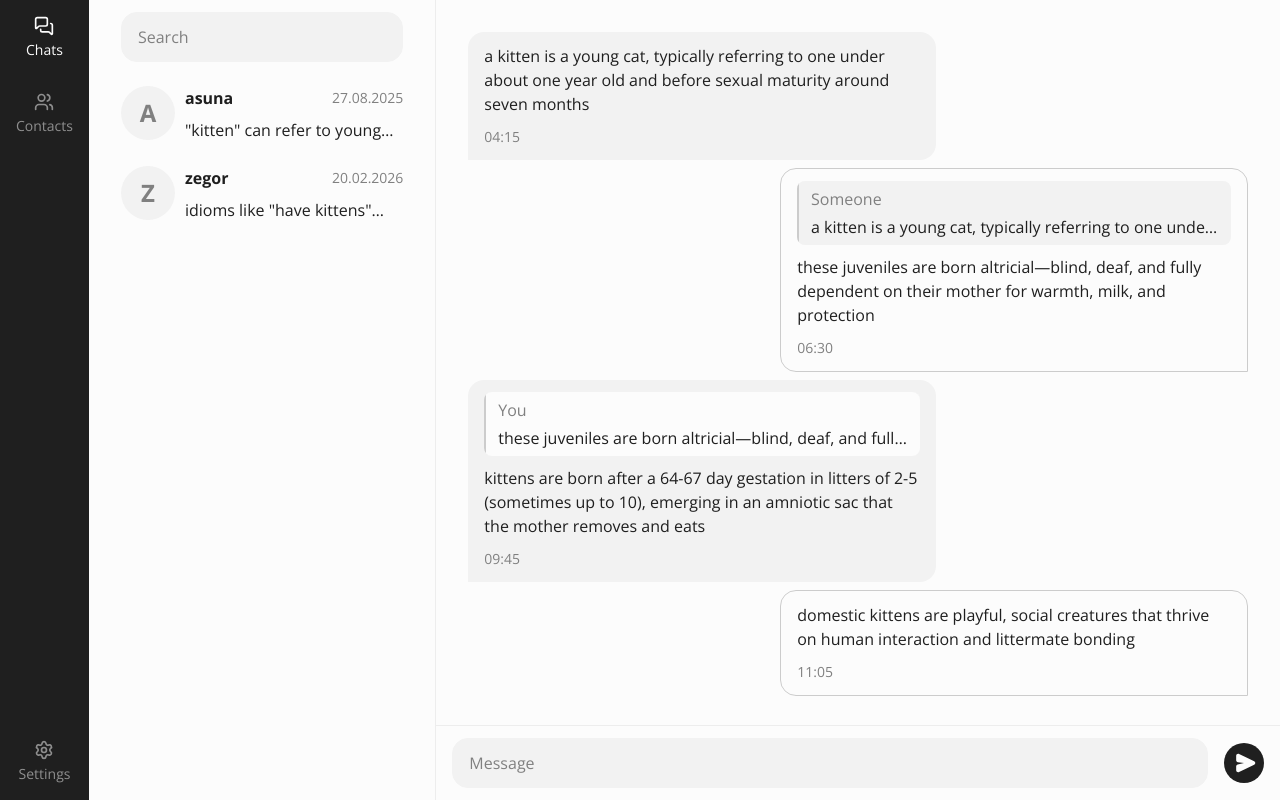
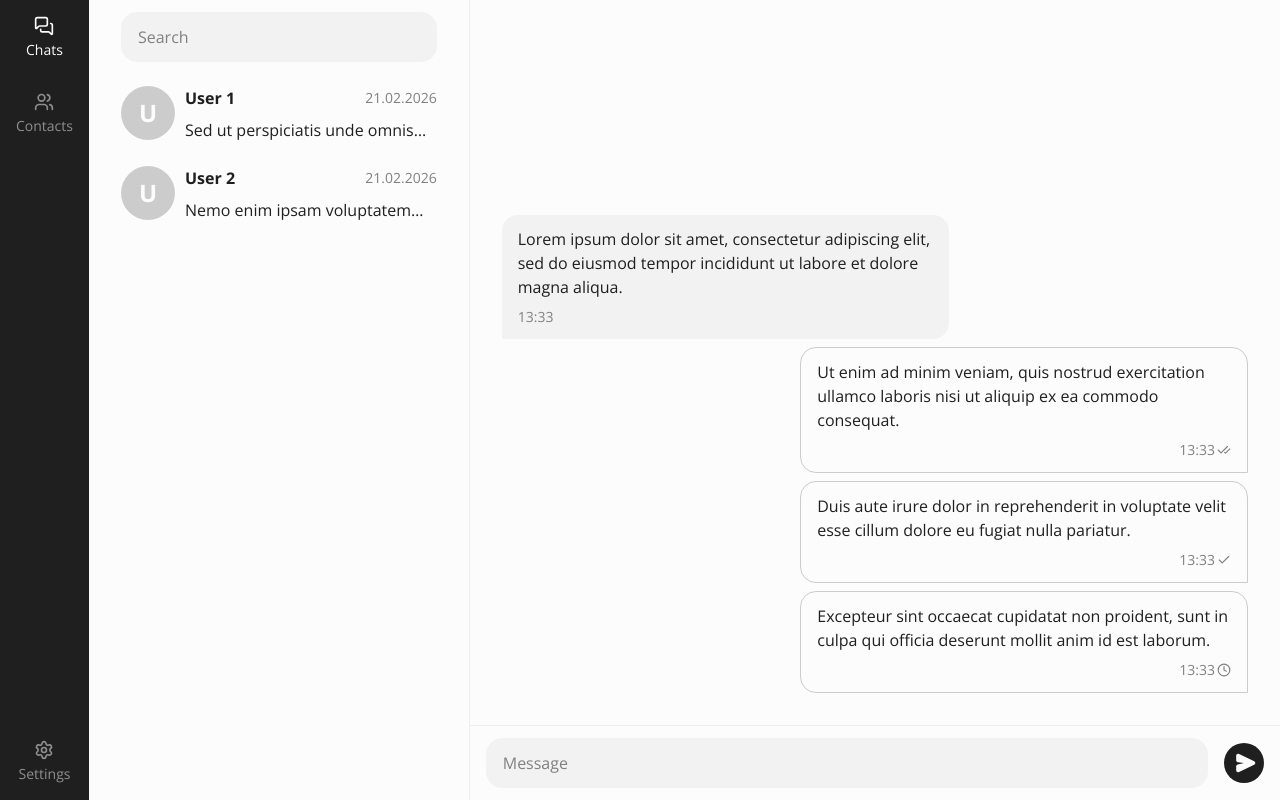
Before and after one commit to asxnah/chat, a Next.js app: page /chats in a window 1280 px wide. Built offline with nearby package versions, Linux system fonts and the light colour scheme.

Commit message:
chore: layout + redux chats

```diff
--- a/app/chats/page.tsx
+++ b/app/chats/page.tsx
@@ -19,48 +19,20 @@ import { ChatPreview } from "./model";
 // - Настроить отображение пустого состояния только если chats пуст
 // - Добавить обработку выбора чата и отображение сообщений
 
-const SHOW_ITEM = false;
+const HAS_PARENT_BACKGROUND = false;
 
 const ChatsPage = () => {
   // Получаем данные пользователя и список чатов из Redux store
-  const messages = useSelector((state: RootState) => state.currentChat.data);
+  const messages = useSelector(
+    (state: RootState) => state.currentChat.messages,
+  );
+  const chats = useSelector((state: RootState) => state.chatsPreview.chats);
 
   // Состояние поля поиска
   const [query, setQuery] = useState<string>("");
   // Состояние сообщения
   const [message, setMessage] = useState<string>("");
   // Состояние превью-чатов
-
-  const [chats] = useState<ChatPreview[]>([
-    {
-      chatId: "d9ab8b10-29a5-42a8-a610-aad3008759be",
-      user: {
-        userId: "2b2e4d88-cd38-41bd-ab7c-78b6f058e92e",
-        name: "asuna",
-        isOnline: false,
-      },
-      message: {
-        messageId: "a11e9889-cb74-4fc5-bc96-d6a458f3f988",
-        text: `"kitten" can refer to young rabbits, beavers, or rats, and "kitten" as a verb means to give birth to kittens`,
-        isRead: false,
-        createdAt: "2025-08-27T11:30:00+05:00",
-      },
-    },
-    {
-      chatId: "7e01d9bd-7864-4da5-b894-bfbe86bc4323",
-      user: {
-        userId: "d9ab8b10-29a5-42a8-a610-aad3008759be",
-        name: "zegor",
-        isOnline: false,
-      },
-      message: {
-        messageId: "2b2e4d88-cd38-41bd-ab7c-78b6f058e92e",
-        text: `idioms like "have kittens" mean extreme anxiety in British English`,
-        isRead: false,
-        createdAt: "2026-02-20T11:30:00+05:00",
-      },
-    },
-  ]);
 
   // Эффект для загрузки чатов при монтировании страницы (пока пустой)
   useEffect(() => {}, []);
@@ -79,7 +51,8 @@ const ChatsPage = () => {
             onChange={setQuery}
           />
 
-          {/* Список чатов */}
+          {chats.length > 0 ? (
+            // Список чатов
             <div className="flex flex-col grow">
               {chats.map((chat) => (
                 <Chat
@@ -90,10 +63,8 @@ const ChatsPage = () => {
                 />
               ))}
             </div>
-        </div>
-
-        {/* Пустое состояние чатов */}
-        {SHOW_ITEM && (
+          ) : (
+            // Пустое состояние чатов
             <div className="h-full px-8 py-3 flex flex-col gap-8 items-center justify-center">
               <p className="text-3xl text-center">
                 You don&rsquo;t
@@ -104,30 +75,30 @@ const ChatsPage = () => {
             </div>
           )}
         </div>
+      </div>
 
       {/* Правая панель с областью сообщений */}
       <div className="grow flex flex-col h-screen">
-        {SHOW_ITEM && (
+        {messages.length > 0 ? (
+          // Сообщения
+          <div className="mt-auto p-8 grid gap-2 overflow-y-scroll">
+            {messages.map((message) => (
+              <Message
+                key={message.messageId}
+                messageId={message.messageId}
+                hasParentBackground={HAS_PARENT_BACKGROUND}
+                text={message.text}
+                status={message.status}
+                createdAt={message.createdAt}
+              />
+            ))}
+          </div>
+        ) : (
+          // Пустое состояние списка сообщений
           <p className="text-center text-darkgrey mt-auto mb-8">
             Select a chat or a contact to start messaging
           </p>
         )}
-
-        {/* Сообщения */}
-        <div className="mt-auto p-8 grid gap-2 overflow-y-scroll">
-          {messages.map((message, index) => (
-            <Message
-              key={index}
-              hasParentBackground={message.hasParentBackground}
-              isSent={message.isSent}
-              text={message.text}
-              createdAt={message.createdAt}
-              {...(message.quotedMessage && {
-                quotedMessage: message.quotedMessage,
-              })}
-            />
-          ))}
-        </div>
 
         {/* Поле ввода и отправки сообщения */}
         <div className="px-4 py-3 bg-white border-t border-t-stroke flex gap-4 items-center h-fit w-full">
--- a/app/chats/ui/Message.tsx
+++ b/app/chats/ui/Message.tsx
@@ -1,36 +1,36 @@
-import { MessageInterface } from "../../../src/shared/types/message";
+import { MessageInterface } from "@shared-types/message";
+import { Check, CheckCheck, Clock } from "lucide-react";
 
 const formatter = new Intl.DateTimeFormat("ru-RU", {
   hour: "2-digit",
   minute: "2-digit",
 });
 
+interface Message extends MessageInterface {
+  hasParentBackground: boolean;
+}
+
 export const Message = ({
   hasParentBackground,
-  isSent,
   text,
   createdAt,
-  quotedMessage,
-}: MessageInterface) => {
+  status,
+}: Message) => {
   const date = new Date(createdAt);
+  const isSent = status !== "idle";
+  const iconClassName = "w-3.5 h-3.5 stroke-darkgrey ml-0.5";
 
   return (
     <div
       className={`px-4 py-3 rounded-2xl min-w-[20%] max-w-[60%] ${isSent ? "justify-self-end rounded-br-none" : "justify-self-start rounded-bl-none"} ${hasParentBackground ? "bg-white border-none" : isSent ? "bg-white border border-lightgrey" : "bg-fill"}`}
     >
-      {quotedMessage && (
-        <div
-          className={`flex items-stretch bg-fill rounded-lg overflow-hidden pr-2.5 mb-2.5 ${hasParentBackground ? "bg-fill" : isSent ? "bg-fill" : "bg-white"}`}
-        >
-          <div className="mr-3 w-[4px] bg-lightgrey"></div>
-          <div className="py-1.5">
-            <p className="text-darkgrey mb-1">{quotedMessage.user}</p>
-            <p className="line-clamp-1">{quotedMessage.message}</p>
-          </div>
-        </div>
-      )}
       <p className="mb-2 5">{text}</p>
-      <time className="text-darkgrey text-sm">{formatter.format(date)}</time>
+      <div className={`flex items-center ${isSent ? "justify-end" : ""}`}>
+        <time className="text-darkgrey text-sm">{formatter.format(date)}</time>
+        {status === "read" && <CheckCheck className={iconClassName} />}
+        {status === "unread" && <Check className={iconClassName} />}
+        {status === "sending" && <Clock className={iconClassName} />}
+      </div>
     </div>
   );
 };
--- /dev/null
+++ b/src/shared/types/chatPreview.ts
@@ -0,0 +1,11 @@
+import { MessageInterface } from "./message";
+
+export interface ChatPreview {
+  chatId: string;
+  user: {
+    userId: string;
+    name: string;
+    isOnline: boolean;
+  };
+  message: MessageInterface;
+}
--- a/src/shared/types/message.ts
+++ b/src/shared/types/message.ts
@@ -1,13 +1,6 @@
-interface QuotedMessage {
-  user: string;
-  message: string;
-}
-
 export interface MessageInterface {
-  hasParentBackground: boolean;
-  isSent: boolean;
+  messageId: string;
   text: string;
   createdAt: string;
-
-  quotedMessage?: QuotedMessage; // заглушка до доработки backend
+  status: "idle" | "sending" | "unread" | "read";
 }
--- a/src/store/rootReducer.tsx
+++ b/src/store/rootReducer.tsx
@@ -1,10 +1,12 @@
 import { combineReducers } from "@reduxjs/toolkit";
 import userInfoReducer from "./slices/userData";
 import currentChatReducer from "./slices/currentChat";
+import chatsPreviewReducer from "./slices/chatsPreview";
 
 export const rootReducer = combineReducers({
   userInfo: userInfoReducer,
   currentChat: currentChatReducer,
+  chatsPreview: chatsPreviewReducer,
 });
 
 export type RootState = ReturnType<typeof rootReducer>;
--- /dev/null
+++ b/src/store/slices/chatsPreview.tsx
@@ -0,0 +1,53 @@
+import { ChatPreview } from "@shared-types/chatPreview";
+import { createSlice, PayloadAction } from "@reduxjs/toolkit";
+
+interface ChatsData {
+  chats: ChatPreview[];
+}
+
+const initialState: ChatsData = {
+  chats: [
+    {
+      chatId: "59d25a54-904d-4fb5-b1a4-6d42c3f03671",
+      user: {
+        userId: "5cd2aa7d-5e0e-4ad6-8123-5ef2695ed4ab",
+        name: "User 1",
+        isOnline: false,
+      },
+      message: {
+        messageId: "a1b2c3d4-e5f6-7890-abcd-ef1234567890",
+        text: "Sed ut perspiciatis unde omnis iste natus error sit voluptatem accusantium doloremque laudantium, totam rem aperiam, eaque ipsa quae ab illo inventore veritatis et quasi architecto beatae vitae dicta sunt explicabo.",
+        status: "idle",
+        createdAt: "2026-02-21T13:53:08.744046+00:00",
+      },
+    },
+    {
+      chatId: "ba1e3bb7-7acf-42da-a3b0-fb2a7aaaf013",
+      user: {
+        userId: "528c6104-37f7-41a9-9740-5dc9a1e7f020",
+        name: "User 2",
+        isOnline: true,
+      },
+      message: {
+        messageId: "98765432-10fe-dcba-9876-543210fedcba",
+        text: "Nemo enim ipsam voluptatem quia voluptas sit aspernatur aut odit aut fugit, sed quia consequuntur magni dolores eos qui ratione voluptatem sequi nesciunt. ",
+        status: "idle",
+        createdAt: "2026-02-21T13:48:08.744202+00:00",
+      },
+    },
+  ],
+};
+
+export const chatsPreviewSlice = createSlice({
+  name: "chatsPreview",
+  initialState,
+  reducers: {
+    set: (state, action: PayloadAction) => {},
+    add: (state, action: PayloadAction) => {},
+  },
+});
+
+// Экспортируем action
+export const { set, add } = chatsPreviewSlice.actions;
+// Экспортируем редьюсер по умолчанию
+export default chatsPreviewSlice.reducer;
--- a/src/store/slices/currentChat.tsx
+++ b/src/store/slices/currentChat.tsx
@@ -1,47 +1,37 @@
 import { createSlice, PayloadAction } from "@reduxjs/toolkit";
 import { MessageInterface } from "@shared-types/message";
 
-const HAS_BG = false;
-
 interface ChatData {
-  data: MessageInterface[];
+  hasParentBackground: boolean;
+  messages: MessageInterface[];
 }
 
 const initialState: ChatData = {
-  data: [
+  hasParentBackground: false,
+  messages: [
     {
-      hasParentBackground: HAS_BG,
-      isSent: false,
-      text: "a kitten is a young cat, typically referring to one under about one year old and before sexual maturity around seven months",
-      createdAt: "2026-02-20T09:15:00+05:00",
+      messageId: '123e4567-e89b-12d3-a456-426614174000',
+      text: "Lorem ipsum dolor sit amet, consectetur adipiscing elit, sed do eiusmod tempor incididunt ut labore et dolore magna aliqua.",
+      createdAt: "2026-02-21T13:33:16+0000",
+      status: "idle",
     },
     {
-      hasParentBackground: HAS_BG,
-      isSent: true,
-      text: "these juveniles are born altricial—blind, deaf, and fully dependent on their mother for warmth, milk, and protection",
-      createdAt: "2026-02-20T11:30:00+05:00",
-      quotedMessage: {
-        user: "Someone",
-        message:
-          "a kitten is a young cat, typically referring to one under about one year old and before sexual maturity around seven months",
-      },
+      messageId: '550e8400-e29b-41d4-a716-446655440000',
+      text: "Ut enim ad minim veniam, quis nostrud exercitation ullamco laboris nisi ut aliquip ex ea commodo consequat.",
+      createdAt: "2026-02-21T13:33:16+0000",
+      status: "read",
     },
     {
-      hasParentBackground: HAS_BG,
-      isSent: false,
-      text: "kittens are born after a 64-67 day gestation in litters of 2-5 (sometimes up to 10), emerging in an amniotic sac that the mother removes and eats",
-      createdAt: "2026-02-20T14:45:00+05:00",
-      quotedMessage: {
-        user: "You",
-        message:
-          "these juveniles are born altricial—blind, deaf, and fully dependent on their mother for warmth, milk, and protection",
-      },
+      messageId: 'f47ac10b-58cc-4372-a567-0e02b2c3d479',
+      text: "Duis aute irure dolor in reprehenderit in voluptate velit esse cillum dolore eu fugiat nulla pariatur.",
+      createdAt: "2026-02-21T13:33:16+0000",
+      status: "unread",
     },
     {
-      hasParentBackground: HAS_BG,
-      isSent: true,
-      text: "domestic kittens are playful, social creatures that thrive on human interaction and littermate bonding",
-      createdAt: "2026-02-20T16:05:00+05:00",
+      messageId: '6ba7b810-9dad-11d1-80b4-00c04fd430c8',
+      text: "Excepteur sint occaecat cupidatat non proident, sunt in culpa qui officia deserunt mollit anim id est laborum.",
+      createdAt: "2026-02-21T13:33:16+0000",
+      status: "sending",
     },
   ],
 };
--- a/src/widgets/Chat/Chat.tsx
+++ b/src/widgets/Chat/Chat.tsx
@@ -14,8 +14,8 @@ export const Chat = ({ name, datetime, msg }: ChatProps) => {
     // Контейнер чата с аватаркой и информацией
     <div className="px-8 py-3 flex gap-2.5">
       {/* Аватар пользователя */}
-      <div className="shrink-0 w-13.5 h-13.5 rounded-full grid place-items-center bg-fill">
-        <p className="text-2xl font-bold text-darkgrey">
+      <div className="shrink-0 w-13.5 h-13.5 rounded-full grid place-items-center bg-lightgrey">
+        <p className="text-2xl font-bold text-white">
           {name[0].toUpperCase()}
         </p>
       </div>
@@ -28,7 +28,7 @@ export const Chat = ({ name, datetime, msg }: ChatProps) => {
           <p className="text-sm text-darkgrey">{formatDateTime(datetime)}</p>
         </div>
 
-        {/* Текст сообщения и счетчик непрочитанных */}
+        {/* Текст сообщения */}
         <p className="line-clamp-1">{msg}</p>
       </div>
     </div>
```
Lines whose indentation alone changed are shown as unchanged.
